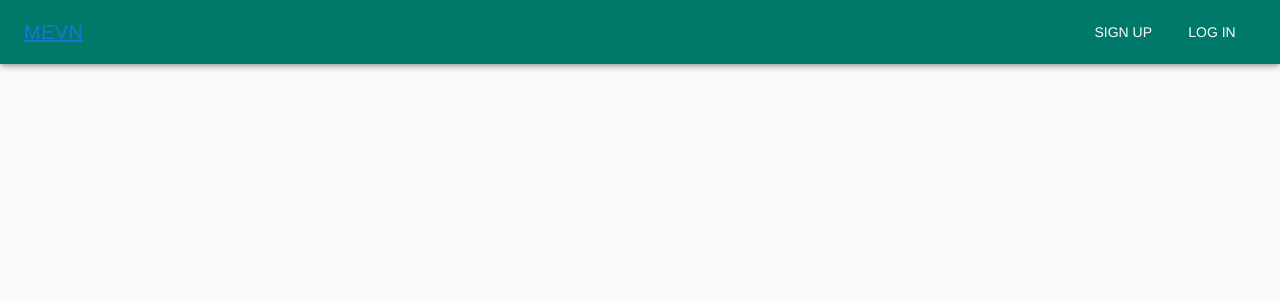
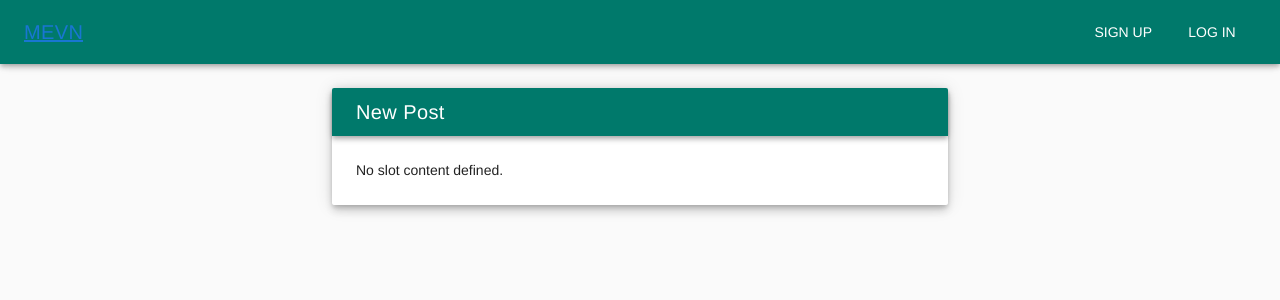
Before and after one commit to gomulius/mevn-boilerplate, a Vue app in the folder client/: page /newpost in a window 1280 px wide. Shown: the top 300 px of the page. Built offline with nearby package versions, Linux system fonts and the light colour scheme.

Commit message:
Create NewPost.vue

```diff
--- /dev/null
+++ b/client/src/pages/NewPost.vue
@@ -0,0 +1,29 @@
+<template lang="html">
+  <v-layout justify-center>
+    <v-flex xs12 sm8 md6>
+
+      <panel title="New Post">
+
+      </panel>
+
+    </v-flex>
+  </v-layout>
+</template>
+
+<script>
+import Panel from '@/components/Panel'
+import AppService from '@/services/AppService'
+export default {
+  name: 'NewPost',
+  components: {
+    Panel
+  },
+  data () {
+    return {
+    }
+  }
+}
+</script>
+
+<style lang="css">
+</style>
--- a/client/src/router/index.js
+++ b/client/src/router/index.js
@@ -6,6 +6,7 @@ import Register from '@/pages/Register'
 import Login from '@/pages/Login'
 import Settings from '@/pages/Settings'
 import Dashboard from '@/pages/Dashboard'
+import NewPost from '@/pages/NewPost'
 
 Vue.use(Router)
 
@@ -36,6 +37,11 @@ export default new Router({
       path: '/dashboard',
       name: 'Dashboard',
       component: Dashboard
+    },
+    {
+      path: '/newpost',
+      name: 'NewPost',
+      component: NewPost
     }
   ]
 })
--- a/client/src/services/AppService.js
+++ b/client/src/services/AppService.js
@@ -4,5 +4,9 @@ export default {
   // AppService.getPosts()
   getPosts () {
     return Api().get('getPosts')
+  },
+  // AppService.newPost({ postParams })
+  newPost (post) {
+    return Api().get('newPost', post)
   }
 }
```
